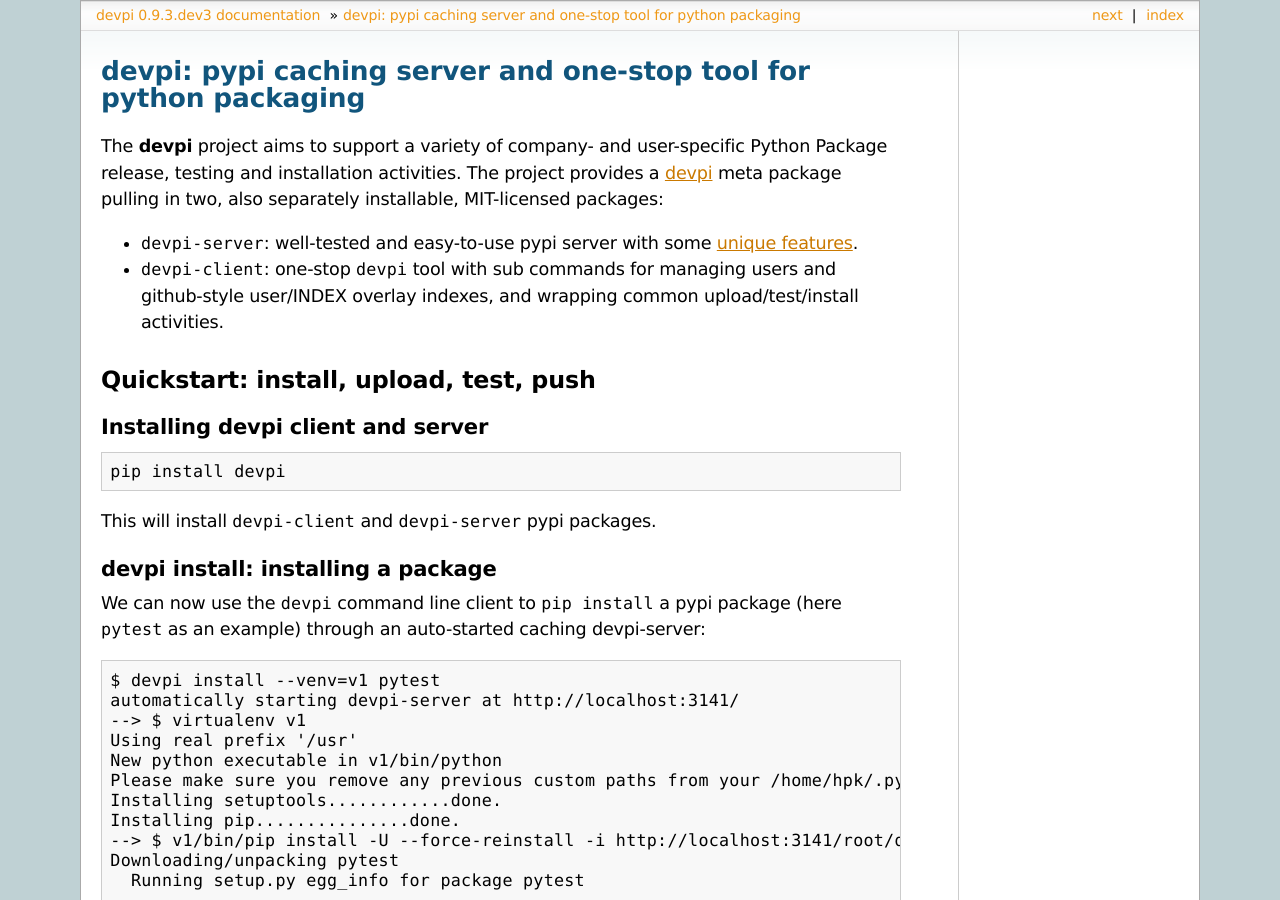
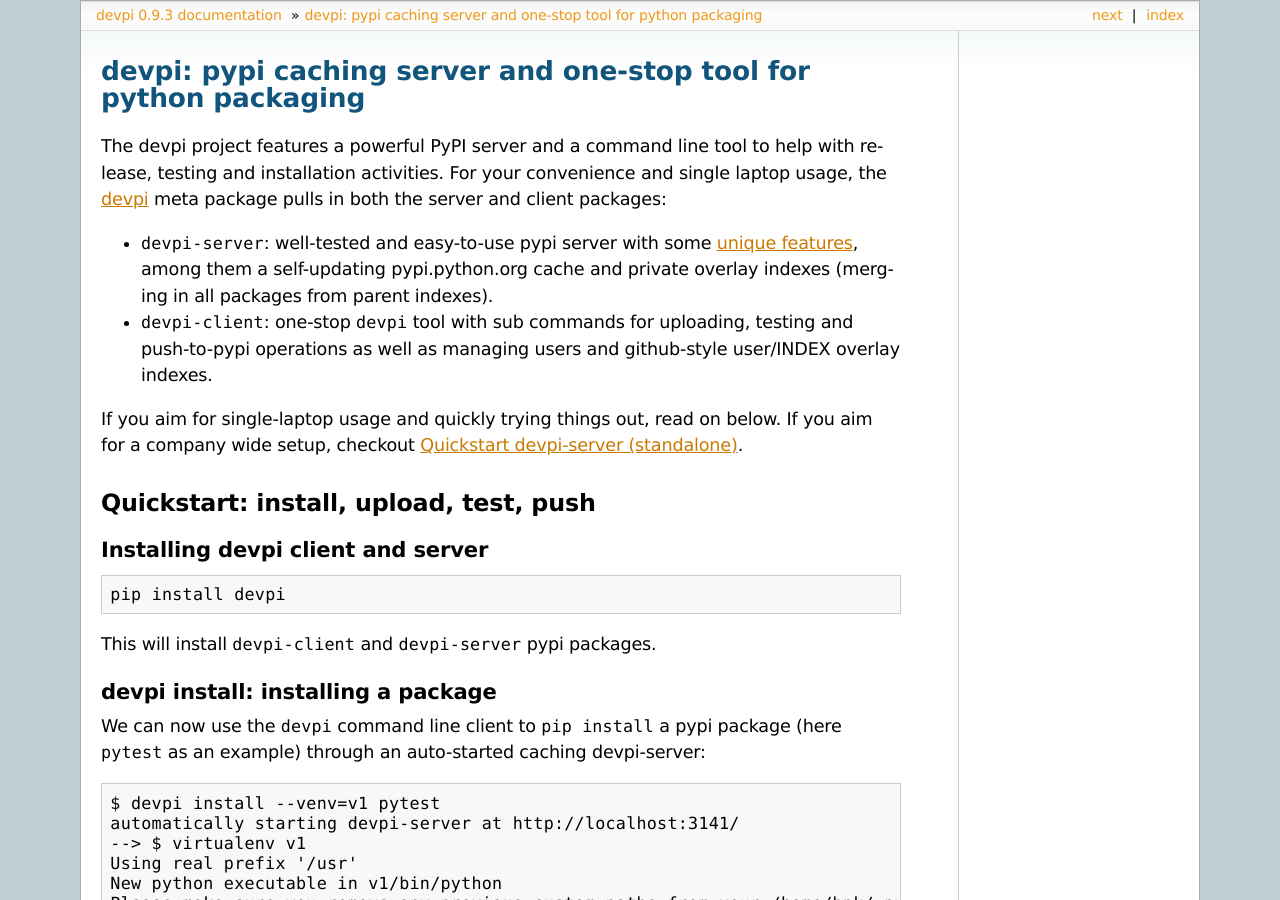
Before and after one commit to devpi/devpi, a Sphinx documentation site: the page built from doc/index.rst, in a window 1280 px wide and 900 px high. Built offline with Sphinx 7.4.7, drawn with Linux system fonts in a browser that asks for light colours; some of the changed text lies outside the part shown.

Commit message:
adapt doc version and improve index.rst teaser

```diff
--- a/README.rst
+++ b/README.rst
@@ -14,4 +14,4 @@
 
 For getting started see http://doc.devpi.net/
 
-Holger Krekel, June 2013
+Holger Krekel, July 2013
--- a/doc/conf.py
+++ b/doc/conf.py
@@ -48,9 +48,9 @@
 # built documents.
 #
 # The short X.Y version.
-version = '0.9.3.dev3'
+version = '0.9.3'
 # The full version, including alpha/beta/rc tags.
-release = '0.9.3.dev3'
+release = '0.9.3'
 
 # The language for content autogenerated by Sphinx. Refer to documentation
 # for a list of supported languages.
--- a/doc/index.rst
+++ b/doc/index.rst
@@ -3,18 +3,22 @@
 
 .. include:: links.rst
 
-The **devpi** project aims to support a variety of company- and
-user-specific Python Package release, testing and installation
-activities.  The project provides a devpi_ meta package pulling
-in two, also separately installable, MIT-licensed packages:
+The devpi project features a powerful PyPI server and a command line
+tool to help with release, testing and installation activities.  For
+your convenience and single laptop usage, the devpi_ meta package pulls
+in both the server and client packages:
 
 - ``devpi-server``: well-tested and easy-to-use pypi server with
-  some :doc:`unique features <features-server>`.
+  some :doc:`unique features <features-server>`, among them a self-updating
+  pypi.python.org cache and private overlay indexes (merging in all packages
+  from parent indexes).
 
-- ``devpi-client``: one-stop ``devpi`` tool with sub commands for managing
-  users and github-style user/INDEX overlay indexes, and wrapping
-  common upload/test/install activities.
+- ``devpi-client``: one-stop ``devpi`` tool with sub commands for
+  uploading, testing and push-to-pypi operations as well as managing
+  users and github-style user/INDEX overlay indexes.
 
+If you aim for single-laptop usage and quickly trying things out, read on below.
+If you aim for a company wide setup, checkout :doc:`quickstart-server`.
 
 Quickstart: install, upload, test, push
 --------------------------------------------
--- a/setup.py
+++ b/setup.py
@@ -11,11 +11,11 @@
     setup(
       name="devpi",
       description="devpi: github-style pypi index server and packaging meta tool.",
-      install_requires = ["devpi-server>=0.9.2", "devpi-client>=0.9.2"],
+      install_requires = ["devpi-server>=0.9.3", "devpi-client>=0.9.3"],
       keywords="pypi cache server installer wsgi",
       long_description=README + '\n\n' + CHANGES,
       url="http://doc.devpi.net",
-      version='0.9.3.dev3',
+      version='0.9.3',
       maintainer="Holger Krekel",
       maintainer_email="holger@merlinux.eu",
       zip_safe=False,
```
Also changed, not shown: server/TODO.rst (added, +9 -0 lines), 4 other files.
